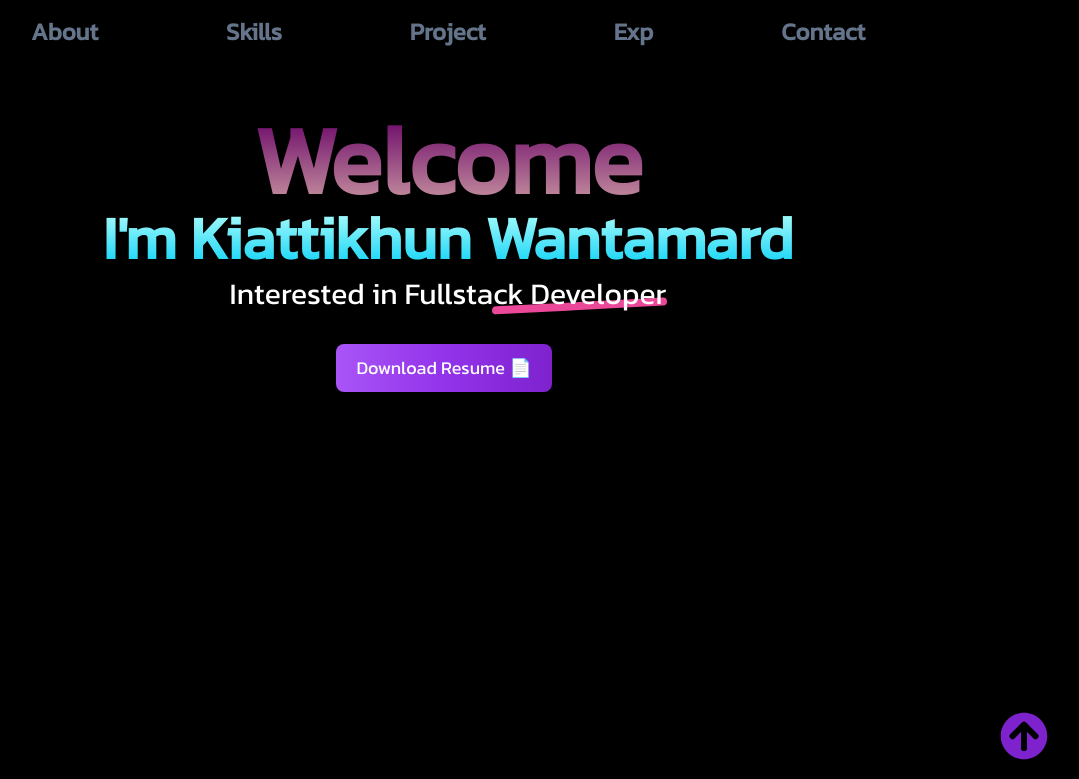
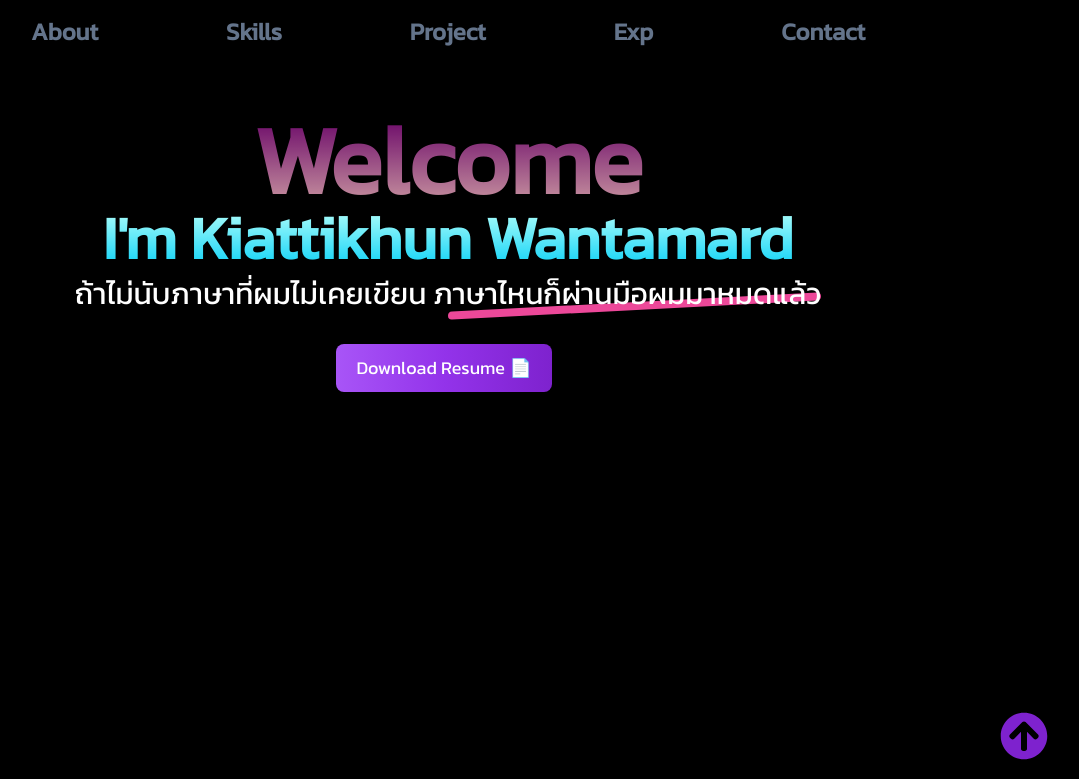
Before and after one commit to Kiattikhun-W/kiattikhun-web, a React (Vite) app: page / in a window 1280 px wide. Shown: the top 779 px of the page, without its empty margins (192-1271 px from the left). Built offline with nearby package versions, Linux system fonts and the light colour scheme.

Commit message:
add olypic quote

```diff
--- a/src/components/Header.jsx
+++ b/src/components/Header.jsx
@@ -14,10 +14,10 @@ const Header = () => {
             <div className={'mt-2 text-center'}>
                      <span className="relative">
                         <span
-                            className="block absolute top-4 bottom-0 left-[60%] -skew-y-3 right-0 rounded-full bg-pink-500"
+                            className="block absolute top-10 lg:top-4 bottom-0 lg:left-[50%] left-[60%] -skew-y-3 right-0 rounded-full bg-pink-500"
                             aria-hidden="true"></span>
                         <span className="relative text-white text-xl md:text-3xl  text-white">
-                            Interested in Fullstack Developer
+                           ถ้าไม่นับภาษาที่ผมไม่เคยเขียน ภาษาไหนก็ผ่านมือผมมาหมดแล้ว
                         </span>
                      </span>
             </div>
```
